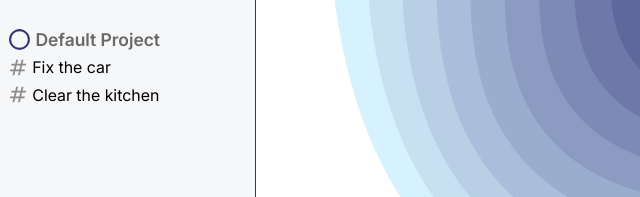
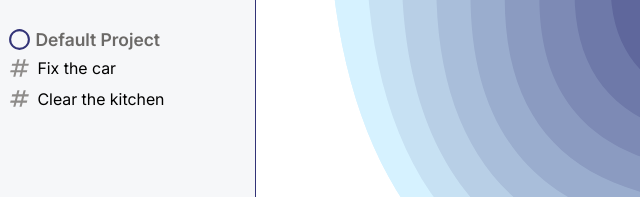
Before and after one commit to FelipeABG/TodoList-PP, a website built with webpack: page src/template.html in a window 1280 px wide. Shown: the part 270-467 px from the top of the page, 0-640 px from the left. Built offline with nearby package versions, Linux system fonts and the light colour scheme.

Commit message:
small changes to styling

```diff
--- a/src/js/project.js
+++ b/src/js/project.js
@@ -22,7 +22,13 @@ export default class {
 
     return create("div")
       .class("project")
-      .child(projectTitle, ...this.#tasksToNode())
+      .child(
+        projectTitle,
+        create("div")
+          .class("task-container")
+          .child(...this.#tasksToNode())
+          .build(),
+      )
       .build();
   }
 
--- a/src/js/ui.js
+++ b/src/js/ui.js
@@ -25,6 +25,7 @@ export default class {
     const sideBarButton = document.querySelector(".toggle-side-bar-button");
     const notificationButton = document.querySelector(".notification-button");
 
+    //Open side bar
     if (sidebar.style.width == "0%") {
       sidebar.style.width = "20%";
       main.style.width = "80%";
@@ -33,6 +34,7 @@ export default class {
       return;
     }
 
+    //Close side bar
     sidebar.style.width = "0%";
     main.style.width = "100%";
     sideBarButton.style.left = "2%";
--- a/src/style.css
+++ b/src/style.css
@@ -152,27 +152,34 @@ html {
 
 .project {
   width: var(--buttons-width);
-  height: 10vh;
+  height: 14.5vh;
   flex-shrink: 0;
   gap: 3px;
   display: flex;
   flex-direction: column;
+  overflow: scroll;
 }
 
 .title-container {
-  flex: 1;
   box-sizing: border-box;
-  gap: 3px;
+  gap: 0px 3px;
   display: flex;
   padding-left: 3px;
   flex-direction: row;
   align-items: center;
 }
 
+.task-container {
+  flex: 1;
+  overflow: scroll;
+  display: flex;
+  flex-direction: column;
+  gap: 5px;
+}
+
 .task-mini {
-  flex: 1;
   display: flex;
-  gap: 3px;
+  gap: 5px;
   padding-left: 3px;
   flex-direction: row;
   align-items: center;
@@ -189,7 +196,7 @@ html {
 }
 
 .task-img {
-  width: 1.4rem;
+  width: 1.6rem;
 }
 
 .title-container p {
```
